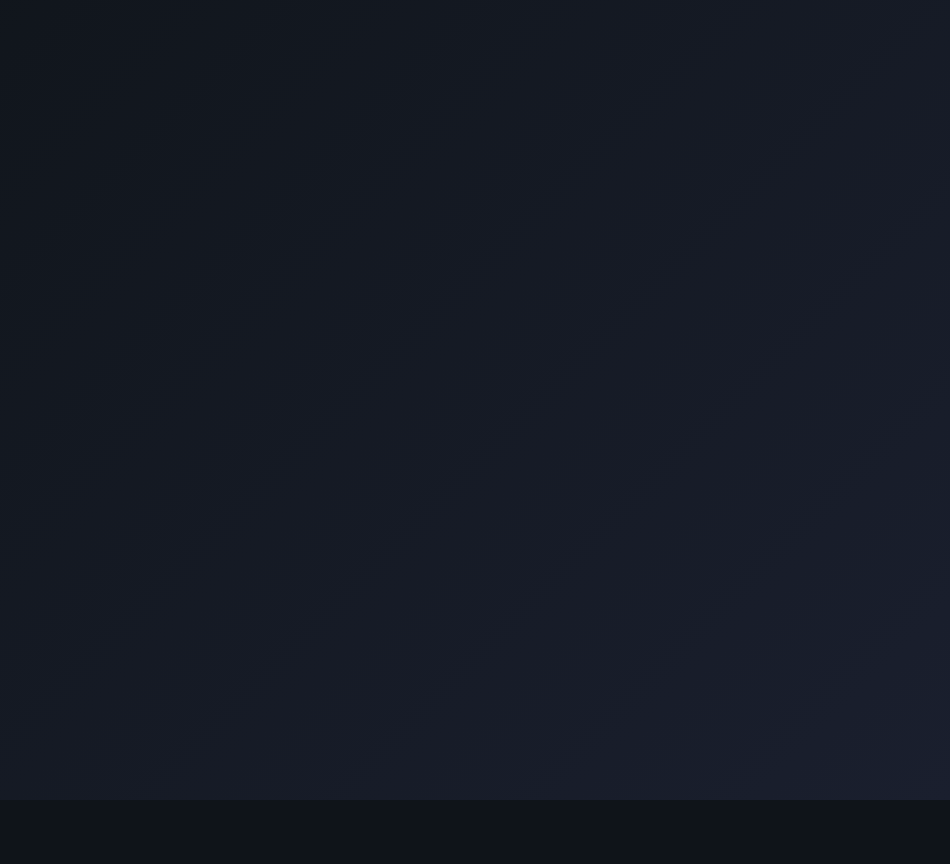
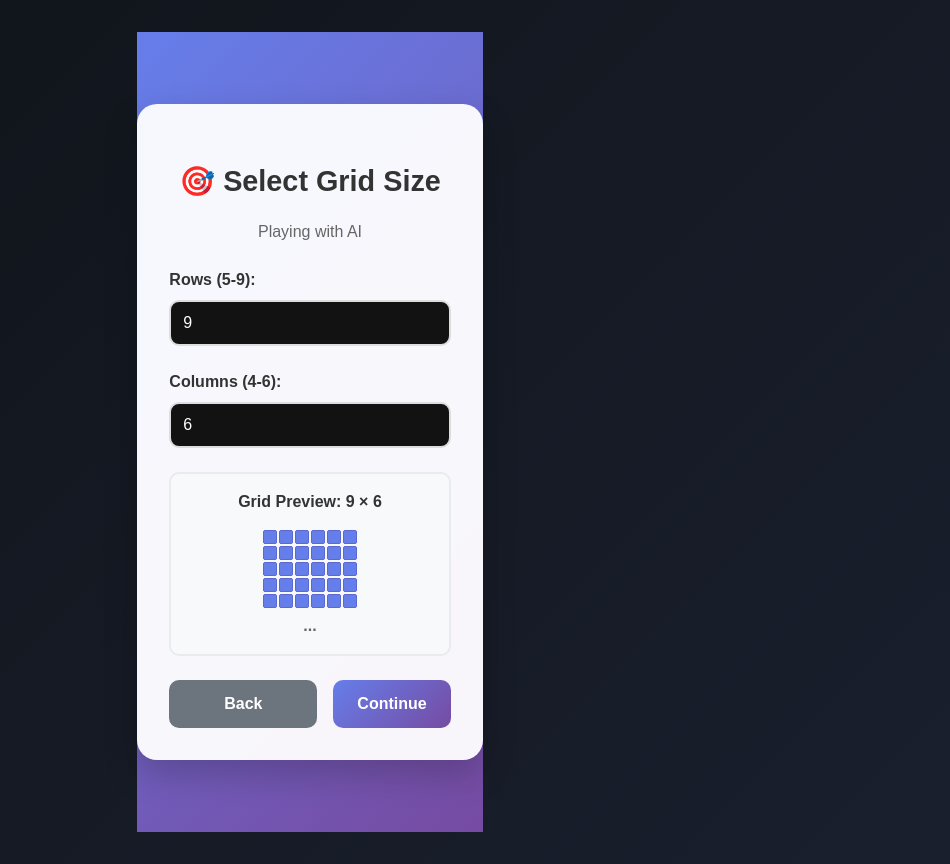
Before and after one commit to mahmud1628/chain-reaction, a React (Vite) app: page /grid-size/ai in a window 1280 px wide. Before the commit this address had no page. Shown: the whole page, without its empty margins (330-1280 px from the left). Before the commit the page ends 800 px from the top, so only its background shows below. Built offline with nearby package versions, Linux system fonts and the light colour scheme.

Commit message:
take grid size as input from player

```diff
--- a/src/App.jsx
+++ b/src/App.jsx
@@ -5,17 +5,22 @@ import {BrowserRouter as Router, Routes, Route} from 'react-router-dom'
 import InputPlayerName from './components/InputPlayerName'
 import GamePlay from './components/GamePlay'
 import Rules from './components/Rules'
+import GridSizeInput from './components/GridSizeInput'
 
 function App() {
   const [player_names, set_player_names] = useState({ R: '', B: '' });
   const [game_id, set_game_id] = useState(0);
+  const [grid_size, set_grid_size] = useState({ rows: 9, cols: 6 });
+
   return (
     <Router>
       <Routes>
         <Route path = "/" element = {<Home />} />
+        <Route path = "/grid-size/twoplayer" element = {<GridSizeInput setGridSize={set_grid_size} />} />
+        <Route path = "/grid-size/ai" element = {<GridSizeInput setGridSize={set_grid_size} />} />
         <Route path = "/twoplayer" element = {<InputPlayerName set_player_names={set_player_names} />} />
-        <Route path = "/game" element = {<GamePlay player_names={player_names} version={"two-player"} set_game_id = {set_game_id}/>} />
-        <Route path = "/game/ai" element = {<GamePlay key = {game_id} player_names={player_names} version={"ai"} set_game_id={set_game_id} />} />
+        <Route path = "/game" element = {<GamePlay player_names={player_names} version={"two-player"} grid_size={grid_size} set_game_id = {set_game_id}/>} />
+        <Route path = "/game/ai" element = {<GamePlay key = {game_id} player_names={player_names} version={"ai"} grid_size={grid_size} set_game_id={set_game_id} />} />
         <Route path = "/game/rules" element = {<Rules/>} />
       </Routes>
     </Router>
--- a/src/components/GamePlay.jsx
+++ b/src/components/GamePlay.jsx
@@ -6,10 +6,11 @@ import Winner from "./Winner"; // Importing the Winner component to display the
 import TopBarInGamePlay from "./TopBarInGamePlay"; // Importing the TopBar component to display the current player's turn
 import { create_initial_board, is_valid_move, update_cell } from "./GameLogics";
 
-const ROWS = 9;
-const COLS = 6;
+const GamePlay = (props) => {
+  // Get dynamic grid size from props, fallback to default values
+  const ROWS = props.grid_size?.rows || 9;
+  const COLS = props.grid_size?.cols || 6;
 
-const GamePlay = (props) => {
   // State to hold the game board
   const [board, set_board] = useState(create_initial_board(ROWS, COLS));
   // State to hold the current player
@@ -27,6 +28,18 @@ const GamePlay = (props) => {
 
   const red_player_name = props.player_names.R || "Player 1";
   const blue_player_name = props.player_names.B || "Player 2";
+
+  // Reset board when grid size changes
+  useEffect(() => {
+    set_board(create_initial_board(ROWS, COLS));
+    set_current_player("R");
+    set_move_count(0);
+    set_red_cell_count(0);
+    set_blue_cell_count(0);
+    set_winner(null);
+    setExplodingCells([]);
+    set_disabled(false);
+  }, [ROWS, COLS]);
 
   const switch_player = () => {
     set_current_player(current_player === "R" ? "B" : "R");
@@ -76,10 +89,10 @@ useEffect(() => {
     const timer = setTimeout(() => {
 
 
-    fetch("http://localhost:3000/ai-move", {
+    fetch("http://localhost:8080/ai-move", {
       method: "POST",
       headers: { "Content-Type": "application/json" },
-      body: JSON.stringify({ board }),
+      body: JSON.stringify({ "cells": board }),
     })
       .then((res) => res.json())
       .then(({ row, col }) => {
--- /dev/null
+++ b/src/components/GridSizeInput.css
@@ -0,0 +1,161 @@
+.grid-size-container {
+  display: flex;
+  justify-content: center;
+  align-items: center;
+  min-height: 100vh;
+  background: linear-gradient(135deg, #667eea 0%, #764ba2 100%);
+  font-family: 'Arial', sans-serif;
+}
+
+.grid-size-box {
+  background: rgba(255, 255, 255, 0.95);
+  padding: 2rem;
+  border-radius: 20px;
+  box-shadow: 0 15px 35px rgba(0, 0, 0, 0.2);
+  text-align: center;
+  max-width: 400px;
+  width: 100%;
+}
+
+.grid-size-box h2 {
+  color: #333;
+  margin-bottom: 0.5rem;
+  font-size: 1.8rem;
+}
+
+.grid-size-subtitle {
+  color: #666;
+  margin-bottom: 1.5rem;
+  font-size: 1rem;
+}
+
+.input-group {
+  margin-bottom: 1.5rem;
+  text-align: left;
+}
+
+.input-group label {
+  display: block;
+  margin-bottom: 0.5rem;
+  color: #333;
+  font-weight: bold;
+  font-size: 1rem;
+}
+
+.input-group input {
+  width: 100%;
+  padding: 0.75rem;
+  border: 2px solid #ddd;
+  border-radius: 10px;
+  font-size: 1rem;
+  transition: border-color 0.3s ease;
+  box-sizing: border-box;
+}
+
+.input-group input:focus {
+  outline: none;
+  border-color: #667eea;
+  box-shadow: 0 0 0 3px rgba(102, 126, 234, 0.1);
+}
+
+.grid-preview {
+  background: #f8f9fa;
+  padding: 1rem;
+  border-radius: 10px;
+  margin: 1.5rem 0;
+  border: 2px solid #e9ecef;
+}
+
+.grid-preview p {
+  margin: 0 0 1rem 0;
+  color: #333;
+  font-weight: bold;
+}
+
+.mini-grid {
+  display: flex;
+  flex-direction: column;
+  align-items: center;
+  gap: 2px;
+}
+
+.mini-row {
+  display: flex;
+  gap: 2px;
+}
+
+.mini-cell {
+  width: 12px;
+  height: 12px;
+  background: #667eea;
+  border: 1px solid #5a67d8;
+  border-radius: 2px;
+}
+
+.dots {
+  color: #666;
+  font-weight: bold;
+  margin-top: 4px;
+}
+
+.grid-size-buttons {
+  display: flex;
+  gap: 1rem;
+  justify-content: center;
+  margin-top: 1.5rem;
+}
+
+.grid-size-btn {
+  padding: 0.75rem 1.5rem;
+  border: none;
+  border-radius: 10px;
+  font-size: 1rem;
+  font-weight: bold;
+  cursor: pointer;
+  transition: all 0.3s ease;
+  text-decoration: none;
+  display: inline-block;
+  min-width: 100px;
+  text-align: center;
+}
+
+.grid-size-btn:first-child {
+  background: #6c757d;
+  color: white;
+}
+
+.grid-size-btn:first-child:hover {
+  background: #5a6268;
+  transform: translateY(-2px);
+}
+
+.grid-size-btn:last-child {
+  background: linear-gradient(135deg, #667eea, #764ba2);
+  color: white;
+}
+
+.grid-size-btn:last-child:hover {
+  transform: translateY(-2px);
+  box-shadow: 0 8px 20px rgba(0, 0, 0, 0.2);
+}
+
+.grid-size-btn:disabled {
+  background: #ccc;
+  cursor: not-allowed;
+  transform: none;
+}
+
+@media (max-width: 480px) {
+  .grid-size-box {
+    padding: 1.5rem;
+    margin: 1rem;
+  }
+
+  .grid-size-buttons {
+    flex-direction: column;
+  }
+
+  .grid-size-btn {
+    width: 100%;
+  }
+}
--- /dev/null
+++ b/src/components/GridSizeInput.jsx
@@ -0,0 +1,94 @@
+import React, { useState } from "react";
+import { useNavigate, Link, useLocation } from "react-router-dom";
+import "./GridSizeInput.css";
+
+const GridSizeInput = ({ setGridSize }) => {
+  const [rows, setRows] = useState(9);
+  const [cols, setCols] = useState(6);
+  const navigate = useNavigate();
+  const location = useLocation();
+
+  // Check if we're setting up for AI or 2-player game
+  const isAIGame = location.pathname.includes('/ai');
+
+  const handleContinue = () => {
+    if (rows >= 5 && rows <= 9 && cols >= 4 && cols <= 6) {
+      setGridSize({ rows, cols });
+      if (isAIGame) {
+        navigate("/game/ai");
+      } else {
+        navigate("/twoplayer");
+      }
+    }
+  };
+
+  const handleRowChange = (e) => {
+    const value = parseInt(e.target.value);
+    if (value >= 5 && value <= 9) {
+      setRows(value);
+    }
+  };
+
+  const handleColChange = (e) => {
+    const value = parseInt(e.target.value);
+    if (value >= 4 && value <= 6) {
+      setCols(value);
+    }
+  };
+
+  return (
+    <div className="grid-size-container">
+      <div className="grid-size-box">
+        <h2>🎯 Select Grid Size</h2>
+        <p className="grid-size-subtitle">
+          {isAIGame ? "Playing with AI" : "2-Player Game"}
+        </p>
+
+        <div className="input-group">
+          <label htmlFor="rows">Rows (5-9):</label>
+          <input
+            id="rows"
+            type="number"
+            min="5"
+            max="9"
+            value={rows}
+            onChange={handleRowChange}
+          />
+        </div>
+
+        <div className="input-group">
+          <label htmlFor="cols">Columns (4-6):</label>
+          <input
+            id="cols"
+            type="number"
+            min="4"
+            max="6"
+            value={cols}
+            onChange={handleColChange}
+          />
+        </div>
+
+        <div className="grid-preview">
+          <p>Grid Preview: {rows} × {cols}</p>
+          <div className="mini-grid">
+            {Array.from({ length: Math.min(rows, 5) }, (_, r) => (
+              <div key={r} className="mini-row">
+                {Array.from({ length: Math.min(cols, 6) }, (_, c) => (
+                  <div key={c} className="mini-cell"></div>
+                ))}
+              </div>
+            ))}
+            {rows > 5 && <div className="dots">...</div>}
+          </div>
+        </div>
+
+        <div className="grid-size-buttons">
+          <Link to="/" className="grid-size-btn">Back</Link>
+          <button onClick={handleContinue} className="grid-size-btn">Continue</button>
+        </div>
+      </div>
+    </div>
+  );
+};
+
+export default GridSizeInput;
--- a/src/components/Home.jsx
+++ b/src/components/Home.jsx
@@ -7,10 +7,10 @@ const Home = () => {
       <div className="home-box">
         <h1 className="home-title">Chain Burst</h1>
         <div className="home-buttons">
-          <Link to = "/twoplayer" className="home-btn">
+          <Link to = "/grid-size/twoplayer" className="home-btn">
             🔴 Play 2-Player
           </Link>
-          <Link to = "/game/ai" className="home-btn">
+          <Link to = "/grid-size/ai" className="home-btn">
             🤖 Play with AI
           </Link>
           <Link to = "/game/rules" className="home-btn">
--- a/src/components/Winner.jsx
+++ b/src/components/Winner.jsx
@@ -21,7 +21,7 @@ const Winner = (props) => {
             {winning_message()}
           </h2>
           <div className="winner-buttons">
-            <Link to={props.version === "ai" ? "/game/ai" : "/twoplayer"} className="winner-btn" onClick={() => props.set_game_id((prev) => prev + 1)}>
+            <Link to={props.version === "ai" ? "/grid-size/ai" : "/grid-size/twoplayer"} className="winner-btn" onClick={() => props.set_game_id((prev) => prev + 1)}>
               Play Again
             </Link>
             <Link to="/" className="winner-btn">
```
